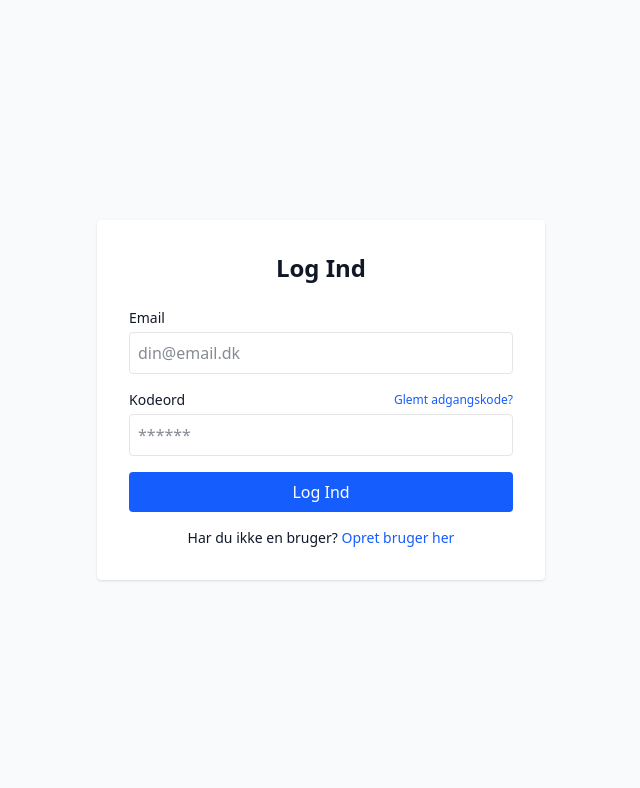
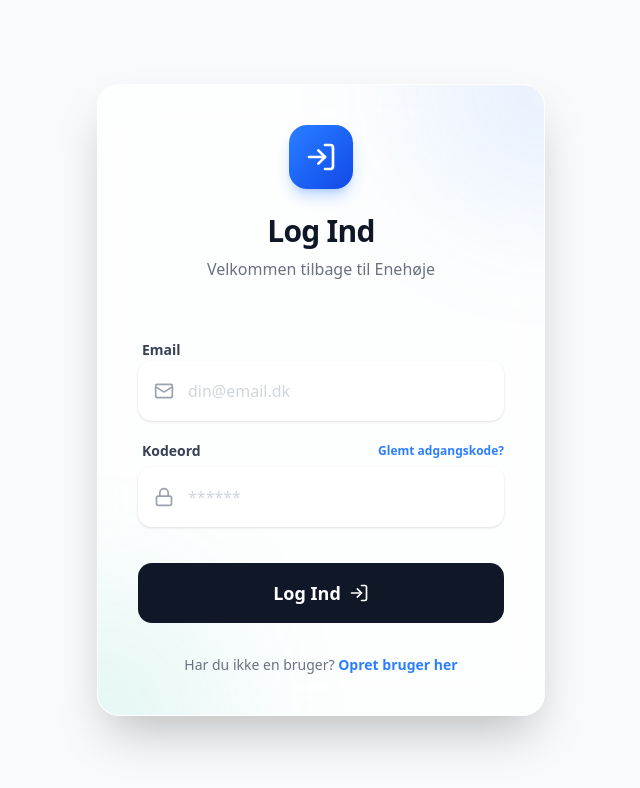
Before and after one commit to Futtekoder/Enehoje, a Next.js app: page /login in a window 1280 px wide. Shown: the top 788 px of the page, without its empty margins (319-959 px from the left). Built offline with nearby package versions, Linux system fonts and the light colour scheme; no server answers.

Commit message:
style: apply premium glassmorphic UI to auth pages

```diff
--- a/app/login/page.tsx
+++ b/app/login/page.tsx
@@ -1,6 +1,7 @@
 import { signIn, auth } from "@/auth"
 import Link from "next/link"
 import { redirect } from "next/navigation"
+import { LogIn, Mail, Lock, AlertCircle } from "lucide-react"
 
 export default async function LoginPage({
     searchParams,
@@ -13,25 +14,46 @@ export default async function LoginPage({
     }
 
     return (
-        <div className="min-h-screen flex items-center justify-center bg-gray-50 dark:bg-black p-4">
-            <div className="max-w-md w-full bg-white dark:bg-zinc-900 rounded shadow p-8">
-                <h1 className="text-2xl font-bold mb-6 text-center">Log Ind</h1>
+        <div className="min-h-screen flex items-center justify-center p-4">
 
+            {/* The Login Card */}
+            <div className="w-full max-w-md bg-white/70 dark:bg-zinc-900/70 backdrop-blur-xl border border-white/20 dark:border-zinc-800 p-8 md:p-10 rounded-3xl shadow-2xl relative overflow-hidden">
+
+                {/* Decorative background flares */}
+                <div className="absolute -top-32 -right-32 w-64 h-64 bg-blue-500/10 blur-3xl rounded-full pointer-events-none"></div>
+                <div className="absolute -bottom-32 -left-32 w-64 h-64 bg-teal-500/10 blur-3xl rounded-full pointer-events-none"></div>
+
+                <div className="relative z-10 flex flex-col items-center">
+
+                    {/* Header Icon */}
+                    <div className="w-16 h-16 rounded-2xl bg-gradient-to-br from-blue-500 to-blue-700 flex items-center justify-center shadow-lg shadow-blue-500/30 mb-6">
+                        <LogIn className="w-8 h-8 text-white" />
+                    </div>
+
+                    <h1 className="text-3xl font-black tracking-tight text-gray-900 dark:text-white mb-2">Log Ind</h1>
+                    <p className="text-gray-500 dark:text-gray-400 mb-8 text-center">Velkommen tilbage til Enehøje</p>
+
+                    {/* Error States */}
+                    <div className="w-full space-y-3 mb-6">
                         {searchParams?.error === "PENDING_APPROVAL" && (
-                    <div className="mb-4 p-3 bg-yellow-50 text-yellow-800 rounded-md text-sm border border-yellow-200">
-                        Din konto afventer godkendelse fra en administrator. Du vil modtage en e-mail når du kan logge ind.
+                            <div className="flex items-start gap-3 p-4 bg-yellow-50 dark:bg-yellow-900/20 text-yellow-800 dark:text-yellow-200 rounded-xl text-sm border border-yellow-200 dark:border-yellow-800/50">
+                                <AlertCircle className="w-5 h-5 shrink-0 mt-0.5" />
+                                <p>Din konto afventer godkendelse fra en administrator. Du vil modtage en e-mail når du kan logge ind.</p>
                             </div>
                         )}
                         {searchParams?.error === "ACCOUNT_REJECTED" && (
-                    <div className="mb-4 p-3 bg-red-50 text-red-800 rounded-md text-sm border border-red-200">
-                        Din konto er desværre blevet afvist af en administrator.
+                            <div className="flex items-start gap-3 p-4 bg-red-50 dark:bg-red-900/20 text-red-800 dark:text-red-200 rounded-xl text-sm border border-red-200 dark:border-red-800/50">
+                                <AlertCircle className="w-5 h-5 shrink-0 mt-0.5" />
+                                <p>Din konto er desværre blevet afvist af en administrator.</p>
                             </div>
                         )}
                         {searchParams?.error === "CredentialsSignin" && (
-                    <div className="mb-4 p-3 bg-red-50 text-red-800 rounded-md text-sm border border-red-200">
-                        Forkert email eller adgangskode. Prøv venligst igen.
+                            <div className="flex items-start gap-3 p-4 bg-red-50 dark:bg-red-900/20 text-red-800 dark:text-red-200 rounded-xl text-sm border border-red-200 dark:border-red-800/50">
+                                <AlertCircle className="w-5 h-5 shrink-0 mt-0.5" />
+                                <p>Forkert email eller adgangskode. Prøv venligst igen.</p>
                             </div>
                         )}
+                    </div>
 
                     <form
                         action={async (formData) => {
@@ -55,26 +77,60 @@ export default async function LoginPage({
                                 throw error
                             }
                         }}
-                    className="space-y-4"
+                        className="w-full space-y-5"
                     >
-                    <div>
-                        <label className="block text-sm font-medium mb-1">Email</label>
-                        <input type="email" name="email" required className="w-full p-2 border rounded" placeholder="din@email.dk" />
+                        {/* Email Input */}
+                        <div className="space-y-1.5">
+                            <label className="text-sm font-bold text-gray-700 dark:text-gray-300 ml-1">Email</label>
+                            <div className="relative">
+                                <div className="absolute inset-y-0 left-0 flex items-center pl-4 pointer-events-none">
+                                    <Mail className="w-5 h-5 text-gray-400" />
                                 </div>
-                    <div>
-                        <div className="flex items-center justify-between mb-1">
-                            <label className="block text-sm font-medium">Kodeord</label>
-                            <Link href="/forgot-password" className="text-xs text-blue-600 hover:underline">Glemt adgangskode?</Link>
+                                <input
+                                    type="email"
+                                    name="email"
+                                    required
+                                    className="w-full p-4 pl-12 bg-white dark:bg-zinc-900 border-2 border-transparent focus:border-blue-500 rounded-xl transition-all shadow-sm text-base font-medium placeholder:text-gray-300 dark:placeholder:text-gray-600"
+                                    placeholder="din@email.dk"
+                                />
                             </div>
-                        <input type="password" name="password" required className="w-full p-2 border rounded" placeholder="******" />
                         </div>
-                    <button type="submit" className="w-full bg-blue-600 text-white p-2 rounded hover:bg-blue-700 font-medium">
+
+                        {/* Password Input */}
+                        <div className="space-y-1.5">
+                            <div className="flex items-center justify-between ml-1">
+                                <label className="text-sm font-bold text-gray-700 dark:text-gray-300">Kodeord</label>
+                                <Link href="/forgot-password" className="text-xs font-bold text-blue-500 hover:text-blue-600 transition-colors">Glemt adgangskode?</Link>
+                            </div>
+                            <div className="relative">
+                                <div className="absolute inset-y-0 left-0 flex items-center pl-4 pointer-events-none">
+                                    <Lock className="w-5 h-5 text-gray-400" />
+                                </div>
+                                <input
+                                    type="password"
+                                    name="password"
+                                    required
+                                    className="w-full p-4 pl-12 bg-white dark:bg-zinc-900 border-2 border-transparent focus:border-blue-500 rounded-xl transition-all shadow-sm text-base font-medium placeholder:text-gray-300 dark:placeholder:text-gray-600"
+                                    placeholder="******"
+                                />
+                            </div>
+                        </div>
+
+                        {/* Submit Button */}
+                        <div className="pt-4">
+                            <button type="submit" className="w-full group relative inline-flex items-center justify-center gap-2 px-8 py-4 font-bold text-white transition-all duration-200 bg-gray-900 dark:bg-black rounded-xl hover:bg-gray-800 focus:outline-none focus:ring-2 focus:ring-offset-2 focus:ring-gray-900">
+                                <div className="absolute inset-0 w-full h-full rounded-xl opacity-0 group-hover:opacity-100 transition-opacity duration-500 bg-gradient-to-r from-blue-400 via-teal-400 to-blue-500 blur-lg"></div>
+                                <span className="relative z-10 flex items-center gap-2 text-lg">
                                     Log Ind
+                                    <LogIn className="w-5 h-5 transition-transform group-hover:translate-x-1 duration-500" />
+                                </span>
                             </button>
+                        </div>
                     </form>
 
-                <div className="mt-4 text-center text-sm">
-                    Har du ikke en bruger? <Link href="/register" className="text-blue-600 hover:underline">Opret bruger her</Link>
+                    <div className="mt-8 text-center text-sm font-medium text-gray-500 dark:text-gray-400">
+                        Har du ikke en bruger? <Link href="/register" className="text-blue-500 hover:text-blue-600 font-bold transition-colors">Opret bruger her</Link>
+                    </div>
                 </div>
             </div>
         </div>
--- a/app/register/page.tsx
+++ b/app/register/page.tsx
@@ -1,8 +1,7 @@
-
 import { prisma } from "@/lib/db"
 import { registerUser } from "./actions"
 import Link from "next/link"
-import { ArrowRight } from "lucide-react"
+import { UserPlus, Mail, Lock, User, ArrowRight, Home } from "lucide-react"
 
 export default async function RegisterPage() {
     const shares = await prisma.share.findMany({
@@ -10,53 +9,116 @@ export default async function RegisterPage() {
     })
 
     return (
-        <div className="min-h-screen flex items-center justify-center bg-gradient-to-br from-blue-50 to-indigo-100 dark:from-zinc-900 dark:to-black p-4">
-            <div className="max-w-md w-full bg-white/80 dark:bg-zinc-900/80 backdrop-blur-xl rounded-2xl shadow-xl border border-white/20 dark:border-zinc-800 p-8">
-                <div className="text-center mb-8">
-                    <h1 className="text-3xl font-bold text-blue-950 dark:text-white mb-2">Opret Profil</h1>
-                    <p className="text-gray-500 dark:text-gray-400">Bliv en del af det digitale fællesskab</p>
+        <div className="min-h-screen flex items-center justify-center p-4">
+
+            <div className="w-full max-w-md bg-white/70 dark:bg-zinc-900/70 backdrop-blur-xl border border-white/20 dark:border-zinc-800 p-8 md:p-10 rounded-3xl shadow-2xl relative overflow-hidden my-8">
+
+                {/* Decorative background flares */}
+                <div className="absolute -top-32 -right-32 w-64 h-64 bg-teal-500/10 blur-3xl rounded-full pointer-events-none"></div>
+                <div className="absolute -bottom-32 -left-32 w-64 h-64 bg-blue-500/10 blur-3xl rounded-full pointer-events-none"></div>
+
+                <div className="relative z-10 flex flex-col items-center">
+
+                    {/* Header Icon */}
+                    <div className="w-16 h-16 rounded-2xl bg-gradient-to-br from-teal-500 to-teal-700 flex items-center justify-center shadow-lg shadow-teal-500/30 mb-6">
+                        <UserPlus className="w-8 h-8 text-white" />
                     </div>
 
-                <form action={registerUser} className="space-y-4">
-                    <div>
-                        <label className="block text-sm font-medium mb-1.5 text-gray-700 dark:text-gray-300">Navn</label>
-                        <input type="text" name="name" required className="w-full px-4 py-2 border border-gray-200 dark:border-zinc-700 rounded-lg focus:ring-2 focus:ring-blue-500 focus:border-transparent outline-none transition-all bg-white dark:bg-zinc-800" placeholder="Dit navn" />
+                    <h1 className="text-3xl font-black tracking-tight text-gray-900 dark:text-white mb-2">Opret Profil</h1>
+                    <p className="text-gray-500 dark:text-gray-400 mb-8 text-center">Bliv en del af det digitale fællesskab på Enehøje</p>
+
+                    <form action={registerUser} className="w-full space-y-5">
+
+                        {/* Name Input */}
+                        <div className="space-y-1.5">
+                            <label className="text-sm font-bold text-gray-700 dark:text-gray-300 ml-1">Navn</label>
+                            <div className="relative">
+                                <div className="absolute inset-y-0 left-0 flex items-center pl-4 pointer-events-none">
+                                    <User className="w-5 h-5 text-gray-400" />
+                                </div>
+                                <input
+                                    type="text"
+                                    name="name"
+                                    required
+                                    className="w-full p-4 pl-12 bg-white dark:bg-zinc-900 border-2 border-transparent focus:border-teal-500 rounded-xl transition-all shadow-sm text-base font-medium placeholder:text-gray-300 dark:placeholder:text-gray-600"
+                                    placeholder="Dit fulde navn"
+                                />
+                            </div>
                         </div>
 
-                    <div>
-                        <label className="block text-sm font-medium mb-1.5 text-gray-700 dark:text-gray-300">Email</label>
-                        <input type="email" name="email" required className="w-full px-4 py-2 border border-gray-200 dark:border-zinc-700 rounded-lg focus:ring-2 focus:ring-blue-500 focus:border-transparent outline-none transition-all bg-white dark:bg-zinc-800" placeholder="din@email.dk" />
+                        {/* Email Input */}
+                        <div className="space-y-1.5">
+                            <label className="text-sm font-bold text-gray-700 dark:text-gray-300 ml-1">Email</label>
+                            <div className="relative">
+                                <div className="absolute inset-y-0 left-0 flex items-center pl-4 pointer-events-none">
+                                    <Mail className="w-5 h-5 text-gray-400" />
+                                </div>
+                                <input
+                                    type="email"
+                                    name="email"
+                                    required
+                                    className="w-full p-4 pl-12 bg-white dark:bg-zinc-900 border-2 border-transparent focus:border-teal-500 rounded-xl transition-all shadow-sm text-base font-medium placeholder:text-gray-300 dark:placeholder:text-gray-600"
+                                    placeholder="din@email.dk"
+                                />
+                            </div>
                         </div>
 
-                    <div>
-                        <label className="block text-sm font-medium mb-1.5 text-gray-700 dark:text-gray-300">Kodeord</label>
-                        <input type="password" name="password" required className="w-full px-4 py-2 border border-gray-200 dark:border-zinc-700 rounded-lg focus:ring-2 focus:ring-blue-500 focus:border-transparent outline-none transition-all bg-white dark:bg-zinc-800" placeholder="••••••••" />
+                        {/* Password Input */}
+                        <div className="space-y-1.5">
+                            <label className="text-sm font-bold text-gray-700 dark:text-gray-300 ml-1">Kodeord</label>
+                            <div className="relative">
+                                <div className="absolute inset-y-0 left-0 flex items-center pl-4 pointer-events-none">
+                                    <Lock className="w-5 h-5 text-gray-400" />
+                                </div>
+                                <input
+                                    type="password"
+                                    name="password"
+                                    required
+                                    className="w-full p-4 pl-12 bg-white dark:bg-zinc-900 border-2 border-transparent focus:border-teal-500 rounded-xl transition-all shadow-sm text-base font-medium placeholder:text-gray-300 dark:placeholder:text-gray-600"
+                                    placeholder="••••••••"
+                                />
+                            </div>
                         </div>
 
-                    <div>
-                        <label className="block text-sm font-medium mb-1.5 text-gray-700 dark:text-gray-300">Hvilken Andel tilhører du?</label>
+                        {/* Share Selection Input */}
+                        <div className="space-y-1.5">
+                            <label className="text-sm font-bold text-gray-700 dark:text-gray-300 ml-1">Hvilken Andel tilhører du?</label>
                             <div className="relative">
-                            <select name="shareId" required className="w-full px-4 py-2 border border-gray-200 dark:border-zinc-700 rounded-lg focus:ring-2 focus:ring-blue-500 focus:border-transparent outline-none transition-all bg-white dark:bg-zinc-800 appearance-none">
-                                <option value="">Vælg Andel...</option>
+                                <div className="absolute inset-y-0 left-0 flex items-center pl-4 pointer-events-none z-10">
+                                    <Home className="w-5 h-5 text-gray-400" />
+                                </div>
+                                <select
+                                    name="shareId"
+                                    required
+                                    className="w-full p-4 pl-12 bg-white hover:bg-gray-50 dark:bg-zinc-900 dark:hover:bg-zinc-800 border-2 border-transparent focus:border-teal-500 rounded-xl transition-all shadow-sm text-base font-medium appearance-none cursor-pointer relative z-0"
+                                >
+                                    <option value="" disabled selected>Vælg Andel...</option>
                                     {shares.map(share => (
                                         <option key={share.id} value={share.id}>{share.name}</option>
                                     ))}
                                 </select>
-                            <div className="pointer-events-none absolute inset-y-0 right-0 flex items-center px-2 text-gray-700 dark:text-gray-300">
+                                <div className="pointer-events-none absolute inset-y-0 right-0 flex items-center px-4 text-gray-400 z-10">
                                     <svg className="fill-current h-4 w-4" xmlns="http://www.w3.org/2000/svg" viewBox="0 0 20 20"><path d="M9.293 12.95l.707.707L15.657 8l-1.414-1.414L10 10.828 5.757 6.586 4.343 8z" /></svg>
                                 </div>
                             </div>
-                        <p className="text-xs text-gray-500 mt-1">Vælg den andel (hus/ejer) du er en del af.</p>
+                            <p className="text-xs text-gray-500 ml-1 mt-1 font-medium">Vælg den andel (hus/ejer) du er forbundet til.</p>
                         </div>
 
-                    <button type="submit" className="w-full bg-blue-600 hover:bg-blue-700 text-white py-2.5 rounded-lg font-semibold shadow-lg shadow-blue-500/30 transition-all flex items-center justify-center group mt-6">
+                        {/* Submit Button */}
+                        <div className="pt-4">
+                            <button type="submit" className="w-full group relative inline-flex items-center justify-center gap-2 px-8 py-4 font-bold text-white transition-all duration-200 bg-gray-900 dark:bg-black rounded-xl hover:bg-gray-800 focus:outline-none focus:ring-2 focus:ring-offset-2 focus:ring-gray-900">
+                                <div className="absolute inset-0 w-full h-full rounded-xl opacity-0 group-hover:opacity-100 transition-opacity duration-500 bg-gradient-to-r from-teal-400 via-blue-400 to-teal-500 blur-lg"></div>
+                                <span className="relative z-10 flex items-center gap-2 text-lg">
                                     Opret Profil
-                        <ArrowRight className="ml-2 h-4 w-4 group-hover:translate-x-1 transition-transform" />
+                                    <ArrowRight className="w-5 h-5 transition-transform group-hover:translate-x-1 duration-500" />
+                                </span>
                             </button>
+                        </div>
                     </form>
 
-                <div className="mt-8 pt-6 border-t border-gray-100 dark:border-zinc-800 text-center text-sm text-gray-500">
-                    Har du allerede en bruger? <Link href="/login" className="text-blue-600 font-medium hover:underline">Log ind</Link>
+                    <div className="mt-8 text-center text-sm font-medium text-gray-500 dark:text-gray-400">
+                        Har du allerede en bruger? <Link href="/login" className="text-teal-500 hover:text-teal-600 font-bold transition-colors">Log ind</Link>
+                    </div>
                 </div>
             </div>
         </div>
```
Lines whose indentation alone changed are shown as unchanged.
